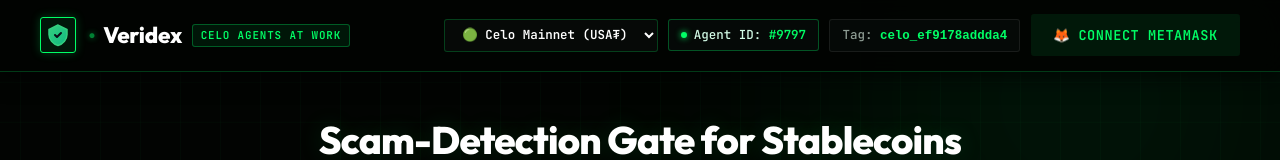
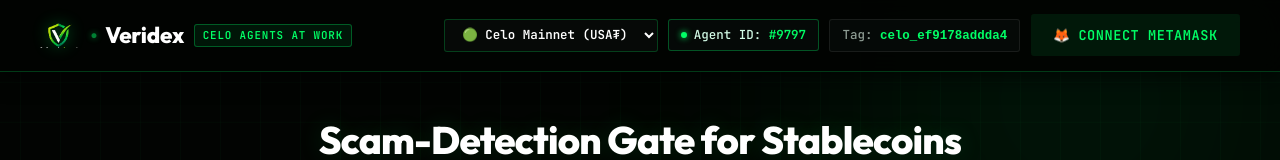
Before and after one commit to jotel-dev/veridex, a website: page public/index.html in a window 1280 px wide. Shown: the top 160 px of the page. Drawn offline with nearby package versions, Linux system fonts and the light colour scheme.

Commit message:
feat(branding): update official Veridex transparent shield logo and replace old SVG

```diff
--- a/package.json
+++ b/package.json
@@ -33,6 +33,7 @@
     "dotenv": "^17.4.2",
     "ethers": "^6.17.0",
     "express": "^5.2.1",
+    "pngjs": "^7.0.0",
     "viem": "^2.56.0"
   }
 }
--- a/public/index.html
+++ b/public/index.html
@@ -9,6 +9,7 @@
   <link rel="preconnect" href="https://fonts.gstatic.com" crossorigin>
   <link href="https://fonts.googleapis.com/css2?family=Inter:wght@400;500;600;700&family=Outfit:wght@500;600;700;800&family=JetBrains+Mono:wght@400;500;600&display=swap" rel="stylesheet">
   <link rel="stylesheet" href="style.css">
+  <link rel="icon" type="image/png" href="logo-icon.png">
   <!-- Ethers.js UMD -->
   <script src="https://cdnjs.cloudflare.com/ajax/libs/ethers/6.13.2/ethers.umd.min.js"></script>
 </head>
@@ -21,16 +22,7 @@
   <header class="topbar">
     <div class="brand-container">
       <div class="brand-logo">
-        <svg width="24" height="24" viewBox="0 0 24 24" fill="none" xmlns="http://www.w3.org/2000/svg">
-          <path d="M12 2L3 6.5V11.5C3 16.5 6.8 21.2 12 22.5C17.2 21.2 21 16.5 21 11.5V6.5L12 2Z" fill="url(#brandGrad)" stroke="#35D07F" stroke-width="1.5"/>
-          <path d="M9 12L11 14L15 10" stroke="#0A0E17" stroke-width="2" stroke-linecap="round" stroke-linejoin="round"/>
-          <defs>
-            <linearGradient id="brandGrad" x1="3" y1="2" x2="21" y2="22.5" gradientUnits="userSpaceOnUse">
-              <stop stop-color="#35D07F"/>
-              <stop offset="1" stop-color="#10B981"/>
-            </linearGradient>
-          </defs>
-        </svg>
+        <img src="logo-icon.png" alt="Veridex Logo" class="brand-logo-img">
       </div>
       <div class="brand-text">
         <h1 class="brand-name">Veridex</h1>
--- a/public/style.css
+++ b/public/style.css
@@ -146,12 +146,24 @@ body {
   display: flex;
   align-items: center;
   justify-content: center;
-  width: 36px;
-  height: 36px;
-  background: rgba(0, 255, 102, 0.08);
-  border: 1px solid var(--neon-green);
-  border-radius: var(--radius-sm);
-  box-shadow: 0 0 10px rgba(0, 255, 102, 0.25);
+  width: 38px;
+  height: 38px;
+  background: transparent;
+  border: none;
+  box-shadow: none;
+}
+
+.brand-logo-img {
+  width: 100%;
+  height: 100%;
+  object-fit: contain;
+  filter: drop-shadow(0 0 8px rgba(0, 255, 102, 0.45));
+  transition: transform 0.2s ease, filter 0.2s ease;
+}
+
+.brand-container:hover .brand-logo-img {
+  transform: scale(1.08);
+  filter: drop-shadow(0 0 14px rgba(0, 255, 102, 0.75));
 }
 
 .brand-text {
```
Also changed, not shown: README.md, public/ChatGPT Image Sep 2, 2026, 04_24_39 PM.png (added), public/logo-icon.png (added), public/logo.png (added), 1 other file.
